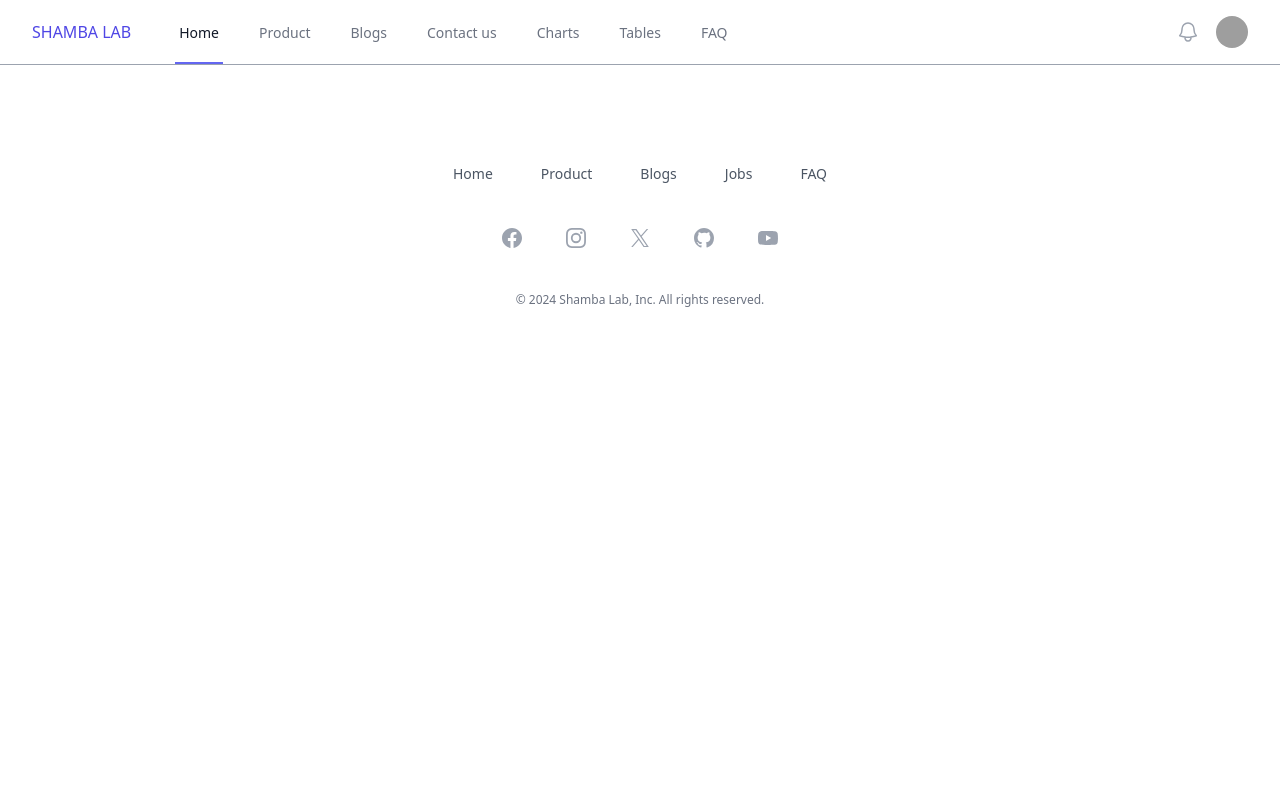
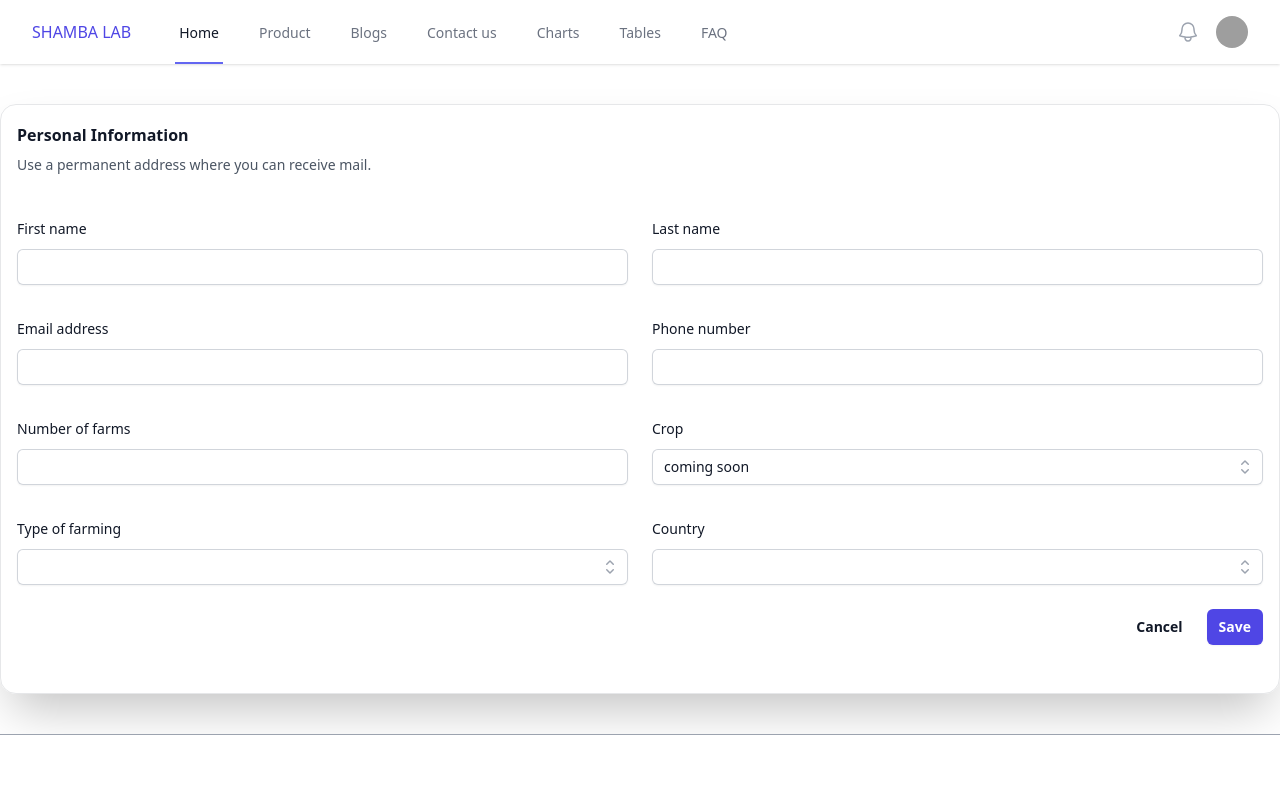
Before and after one commit to lennyjuma/shamba-ui, a Vue app: page /register in a window 1280 px wide. Shown: the top 800 px of the page. Built offline with nearby package versions, Linux system fonts and the light colour scheme; grey boxes are pictures that could not be loaded; what highcharts-vue would draw is missing.

Commit message:
added ogin stoore

```diff
--- /dev/null
+++ b/src/components/utils/checkbox_drop.vue
@@ -0,0 +1,45 @@
+<template>
+  <Listbox as="div" v-model="selected">
+    <ListboxLabel class="block text-sm font-medium leading-6 text-gray-900">Crop</ListboxLabel>
+    <div class="relative mt-2">
+      <ListboxButton class="relative w-full cursor-default rounded-md bg-white py-1.5 pl-3 pr-10 text-left text-gray-900 shadow-sm ring-1 ring-inset ring-gray-300 focus:outline-none focus:ring-2 focus:ring-indigo-600 sm:text-sm sm:leading-6">
+        <span class="block truncate">{{ selected }}</span>
+        <span class="pointer-events-none absolute inset-y-0 right-0 flex items-center pr-2">
+          <ChevronUpDownIcon class="h-5 w-5 text-gray-400" aria-hidden="true" />
+        </span>
+      </ListboxButton>
+
+      <transition leave-active-class="transition ease-in duration-100" leave-from-class="opacity-100" leave-to-class="opacity-0">
+        <ListboxOptions class="absolute z-10 mt-1 max-h-60 w-full overflow-auto rounded-md bg-white py-1 text-base shadow-lg ring-1 ring-black ring-opacity-5 focus:outline-none sm:text-sm">
+          <div class=" divide-y divide-gray-200 ">
+            <div v-for="(person, personIdx) in people" :key="personIdx" class="relative flex items-start px-5 py-4">
+              <div class="min-w-0 flex-1 text-sm leading-6">
+                <label :for="`person-${person.id}`" class="select-none font-medium text-gray-900">{{ person.name }}</label>
+              </div>
+              <div class="ml-3 flex h-6 items-center">
+                <input :id="`person-${person.id}`" :name="`person-${person.id}`" type="checkbox" class="h-4 w-4 rounded border-gray-300 text-indigo-600 focus:ring-indigo-600" />
+              </div>
+            </div>
+          </div>
+        </ListboxOptions>
+      </transition>
+    </div>
+  </Listbox>
+</template>
+
+<script setup lang="ts">
+import { ref } from 'vue'
+import { Listbox, ListboxButton, ListboxLabel, ListboxOption, ListboxOptions } from '@headlessui/vue'
+import {  ChevronUpDownIcon } from '@heroicons/vue/20/solid'
+
+const people = [
+  { id: 1, name: 'Maize' },
+  { id: 2, name: 'Wheat' },
+  { id: 3, name: 'Beans' },
+  { id: 4, name: 'Peas' },
+  { id: 5, name: 'avocado' },
+  { id: 5, name: 'other' },
+]
+
+const selected = ref("coming soon")
+</script>
--- /dev/null
+++ b/src/components/utils/combos.vue
@@ -0,0 +1,59 @@
+<template>
+  <Combobox as="div" v-model="selectedPerson" @update:modelValue="query = ''">
+    <ComboboxLabel class="block text-sm font-medium leading-6 text-gray-900">{{ props.title }}</ComboboxLabel>
+    <div class="relative mt-2">
+      <ComboboxInput class="w-full rounded-md border-0 bg-white py-1.5 pl-3 pr-10 text-gray-900 shadow-sm ring-1 ring-inset ring-gray-300 focus:ring-2 focus:ring-inset focus:ring-indigo-600 sm:text-sm sm:leading-6" @change="query = $event.target.value" @blur="query = ''" :display-value="(person) => person?.name" />
+      <ComboboxButton class="absolute inset-y-0 right-0 flex items-center rounded-r-md px-2 focus:outline-none">
+        <ChevronUpDownIcon class="h-5 w-5 text-gray-400" aria-hidden="true" />
+      </ComboboxButton>
+
+      <ComboboxOptions v-if="filteredPeople.length > 0" class="absolute z-10 mt-1 max-h-60 w-full overflow-auto rounded-md bg-white py-1 text-base shadow-lg ring-1 ring-black ring-opacity-5 focus:outline-none sm:text-sm">
+        <ComboboxOption v-for="person in filteredPeople" :key="person.id" :value="person" as="template" v-slot="{ active, selected }">
+          <li :class="['relative cursor-default select-none py-2 pl-3 pr-9', active ? 'bg-indigo-600 text-white' : 'text-gray-900']">
+            <span :class="['block truncate', selected && 'font-semibold']">
+              {{ person.name }}
+            </span>
+
+            <span v-if="selected" :class="['absolute inset-y-0 right-0 flex items-center pr-4', active ? 'text-white' : 'text-indigo-600']">
+              <CheckIcon class="h-5 w-5" aria-hidden="true" />
+            </span>
+          </li>
+        </ComboboxOption>
+      </ComboboxOptions>
+    </div>
+  </Combobox>
+</template>
+
+<script setup lang="ts">
+import { computed, onMounted, ref, watch } from 'vue'
+import { CheckIcon, ChevronUpDownIcon } from '@heroicons/vue/20/solid'
+import {
+  Combobox,
+  ComboboxButton,
+  ComboboxInput,
+  ComboboxLabel,
+  ComboboxOption,
+  ComboboxOptions,
+} from '@headlessui/vue'
+
+const items = ref([
+  { id: 1, name: 'Loading' },
+])
+
+let props = defineProps(["title", "items_prop"])
+
+const query = ref('')
+const selectedPerson = ref(null)
+const filteredPeople = computed(() =>
+  query.value === ''
+    ? items.value
+    : items.value.filter((person) => {
+      return person.name.toLowerCase().includes(query.value.toLowerCase())
+    }),
+)
+onMounted(()=>{
+  items.value = props.items_prop
+})
+
+
+</script>
--- a/src/compossables/Axios.ts
+++ b/src/compossables/Axios.ts
@@ -30,11 +30,12 @@ export async function useRestController(
   function redirectToLoginAfter403(error: AxiosError<unknown, any>) {
     if (error.response && error.response.status === 403) {
       console.log("Received a 403 response. Redirecting to login page...");
-      localStorage.removeItem("access_token");
-      axios.defaults.headers.common["Authorization"] = "None";
-      router.push("login");
+      // localStorage.removeItem("access_token");
+      // axios.defaults.headers.common["Authorization"] = "None";
+      router.push({name : "sign in"});
     } else {
-      console.log("Error:", error.message);
+      // console.log("Error:", error.message);
+      console.log("Error:");
     }
   }
 
--- /dev/null
+++ b/src/stores/auth/index.ts
@@ -0,0 +1,23 @@
+import { ref, computed } from 'vue'
+import { defineStore } from 'pinia'
+import type { loggedInT, loginT } from '@/types'
+import router from '@/router'
+import { useRestController } from '@/compossables/Axios'
+
+export const useAuthStore = defineStore('auth', () => {
+  const login_path = "v1/auth/login"
+  const login_payload = ref<loginT>({} as loginT)
+  const login_res = ref<loggedInT>({} as loggedInT)
+
+  const get_login_res = computed(() => login_res.value)
+
+  function login(payload:loginT) {
+    const url = `${login_path}`;
+    useRestController(url, "post", payload).then(({ responseDTO }) => {
+      // @ts-ignore
+      login_payload.value= responseDTO.value.data;
+    });
+
+  }
+  return { login, get_login_res}
+})
--- a/src/views/auth/login.vue
+++ b/src/views/auth/login.vue
@@ -10,7 +10,7 @@
         <div>
           <label for="email" class="block text-sm font-medium leading-6 text-gray-900">Email address</label>
           <div class="mt-2">
-            <input id="email" name="email" type="email" autocomplete="email" required="" class="block w-full rounded-md border-0 py-1.5 text-gray-900 shadow-sm ring-1 ring-inset ring-gray-300 placeholder:text-gray-400 focus:ring-2 focus:ring-inset focus:ring-indigo-600 sm:text-sm sm:leading-6" />
+            <input v-model="login.email" id="email" name="email" type="email" autocomplete="email" required="" class="block w-full rounded-md border-0 py-1.5 text-gray-900 shadow-sm ring-1 ring-inset ring-gray-300 placeholder:text-gray-400 focus:ring-2 focus:ring-inset focus:ring-indigo-600 sm:text-sm sm:leading-6" />
           </div>
         </div>
 
@@ -22,7 +22,7 @@
             </div>
           </div>
           <div class="mt-2">
-            <input id="password" name="password" type="password" autocomplete="current-password" required="" class="block w-full rounded-md border-0 py-1.5 text-gray-900 shadow-sm ring-1 ring-inset ring-gray-300 placeholder:text-gray-400 focus:ring-2 focus:ring-inset focus:ring-indigo-600 sm:text-sm sm:leading-6" />
+            <input v-model="login.password" id="password" name="password" type="password" autocomplete="current-password" required="" class="block w-full rounded-md border-0 py-1.5 text-gray-900 shadow-sm ring-1 ring-inset ring-gray-300 placeholder:text-gray-400 focus:ring-2 focus:ring-inset focus:ring-indigo-600 sm:text-sm sm:leading-6" />
           </div>
         </div>
 
@@ -39,3 +39,12 @@
     </div>
   </div>
 </template>
+
+<script setup lang="ts">
+
+import { ref } from 'vue'
+import type { loginT } from '@/types'
+
+const login = ref<loginT>({email: 'lenny@watt.com', password: '2fpLxthn'})
+
+</script>
--- a/src/views/auth/register.vue
+++ b/src/views/auth/register.vue
@@ -1,11 +1,77 @@
-<script setup lang="ts">
+<template>
+  <form class="mx-auto max-w-7xl py-10">
 
-</script>
+    <div class="border p-4 rounded-2xl shadow-2xl border-gray-900/10 pb-12">
+      <h2 class="text-base font-semibold leading-7 text-gray-900">Personal Information</h2>
+      <p class="mt-1 text-sm leading-6 text-gray-600">Use a permanent address where you can receive mail.</p>
 
-<template>
+      <div class="mt-10 grid grid-cols-1 gap-x-6 gap-y-8 sm:grid-cols-6">
+        <div class="sm:col-span-3">
+          <label for="first-name" class="block text-sm font-medium leading-6 text-gray-900">First name</label>
+          <div class="mt-2">
+            <input type="text" name="first-name" id="first-name" autocomplete="given-name" class="block w-full rounded-md border-0 py-1.5 text-gray-900 shadow-sm ring-1 ring-inset ring-gray-300 placeholder:text-gray-400 focus:ring-2 focus:ring-inset focus:ring-indigo-600 sm:text-sm sm:leading-6" />
+          </div>
+        </div>
 
+        <div class="sm:col-span-3">
+          <label for="last-name" class="block text-sm font-medium leading-6 text-gray-900">Last name</label>
+          <div class="mt-2">
+            <input type="text" name="last-name" id="last-name" autocomplete="family-name" class="block w-full rounded-md border-0 py-1.5 text-gray-900 shadow-sm ring-1 ring-inset ring-gray-300 placeholder:text-gray-400 focus:ring-2 focus:ring-inset focus:ring-indigo-600 sm:text-sm sm:leading-6" />
+          </div>
+        </div>
+
+        <div class="sm:col-span-3">
+          <label for="email" class="block text-sm font-medium leading-6 text-gray-900">Email address</label>
+          <div class="mt-2">
+            <input id="email" name="email" type="email" autocomplete="email" class="block w-full rounded-md border-0 py-1.5 text-gray-900 shadow-sm ring-1 ring-inset ring-gray-300 placeholder:text-gray-400 focus:ring-2 focus:ring-inset focus:ring-indigo-600 sm:text-sm sm:leading-6" />
+          </div>
+        </div>
+        <div class="sm:col-span-3">
+          <label for="mobile" class="block text-sm font-medium leading-6 text-gray-900">Phone number</label>
+          <div class="mt-2">
+            <input id="mobile" name="mobile" type="text" autocomplete="email" class="block w-full rounded-md border-0 py-1.5 text-gray-900 shadow-sm ring-1 ring-inset ring-gray-300 placeholder:text-gray-400 focus:ring-2 focus:ring-inset focus:ring-indigo-600 sm:text-sm sm:leading-6" />
+          </div>
+        </div>
+        <div class="sm:col-span-3">
+          <label for="farms_count" class="block text-sm font-medium leading-6 text-gray-900">Number of farms</label>
+          <div class="mt-2">
+            <input id="farms_count" name="farms_count" type="number" autocomplete="farms_count" class="block w-full rounded-md border-0 py-1.5 text-gray-900 shadow-sm ring-1 ring-inset ring-gray-300 placeholder:text-gray-400 focus:ring-2 focus:ring-inset focus:ring-indigo-600 sm:text-sm sm:leading-6" />
+          </div>
+        </div>
+        <div class="sm:col-span-3">
+          <checkbox_drop/>
+        </div>
+
+        <div class="sm:col-span-3">
+          <combos :title="`Type of farming`" :items_prop="types_of_farming"/>
+        </div>
+        <div class="sm:col-span-3">
+          <combos :title="`Country`" :items_prop="countries"/>
+        </div>
+
+
+      </div>
+      <div class="mt-6 flex items-center justify-end gap-x-6">
+        <button type="button" class="text-sm font-semibold leading-6 text-gray-900">Cancel</button>
+        <button type="submit" class="rounded-md bg-indigo-600 px-3 py-2 text-sm font-semibold text-white shadow-sm hover:bg-indigo-500 focus-visible:outline focus-visible:outline-2 focus-visible:outline-offset-2 focus-visible:outline-indigo-600">Save</button>
+      </div>
+    </div>
+
+  </form>
 </template>
 
-<style scoped>
+<script setup>
+import { PhotoIcon, UserCircleIcon } from '@heroicons/vue/24/solid'
+import Combos from '@/components/utils/combos.vue'
+import Checkbox_drop from '@/components/utils/checkbox_drop.vue'
 
-</style>
+const types_of_farming = [
+  { id: 1, name: 'Mono cropping' },
+  { id: 2, name: 'Mixed cropping' }
+]
+const countries = [
+  { id: 1, name: 'kenya' },
+  { id: 3, name: 'Tanzania' },
+  { id: 2, name: 'Uganda' }
+]
+</script>
```
Also changed, not shown: src/types/index.ts (+14 -0 lines), src/views/Analytics/index.vue (+7 -5 lines).
